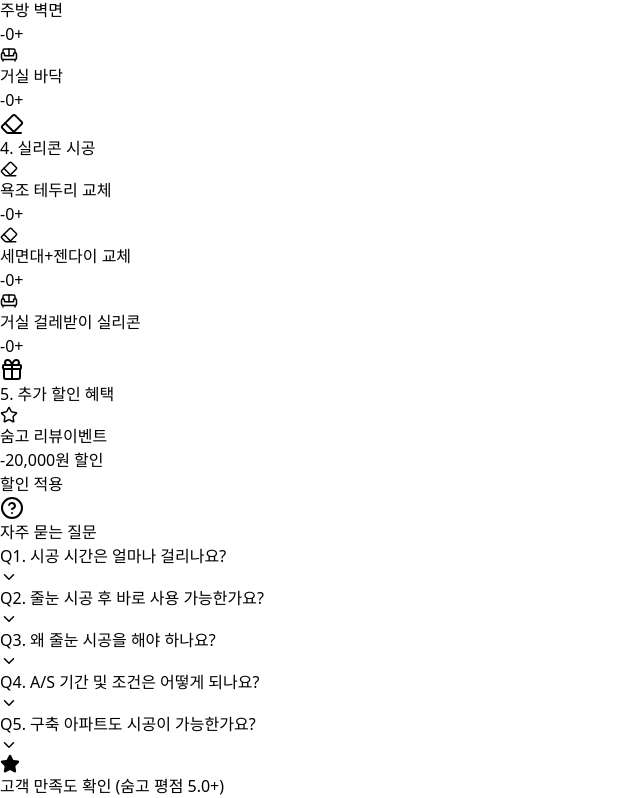
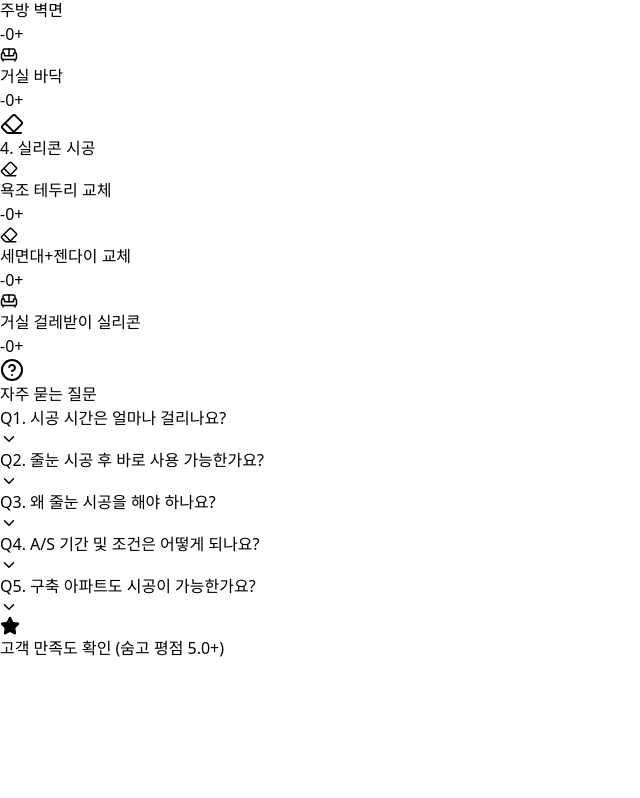
Before and after one commit to jsh5199-ai/julnun-web, a React (Vite) app: page / in a window 1280 px wide. Shown: the part 1566-2364 px from the top of the page, without its empty margins (0-640 px from the left). After the commit the page ends 2226 px from the top, so only its background shows below. Built offline with nearby package versions, Linux system fonts and the light colour scheme.

Commit message:
수정완료

```diff
--- a/src/App.jsx
+++ b/src/App.jsx
@@ -109,7 +109,7 @@ const GlobalStyles = () => (
 );
 
 // =================================================================
-// [데이터] (P_MIX_08 가격 85만으로 수정 및 기타 정의 유지)
+// [데이터] (패키지 정보 등 유지)
 // =================================================================
 const HOUSING_TYPES = [
     { id: 'new', label: '신축 아파트', multiplier: 1.0 },
@@ -247,9 +247,9 @@ const PackageToast = ({ isVisible, onClose, label }) => {
 };
 
 // -------------------------------------------------------------
-// ⭐️ [수정됨] QuoteModal: 최종 금액 스타일 및 문구, 버튼 변경, 이미지 저장 버튼 제거 ⭐️
+// ⭐️ [수정됨] QuoteModal: 최종 금액 스타일 및 문구, 버튼 변경, 리뷰 이벤트 추가 ⭐️
 // -------------------------------------------------------------
-const QuoteModal = ({ calculation, onClose, quoteRef }) => {
+const QuoteModal = ({ calculation, onClose, quoteRef, selectedReviews, toggleReview }) => {
     const {
         price,
         label,
@@ -262,17 +262,14 @@ const QuoteModal = ({ calculation, onClose, quoteRef }) => {
     const totalDiscount = priceBeforeAllDiscount - price;
     const isDiscountApplied = totalDiscount > 0;
 
-    // ⭐️ [로직 유지]: quantity > 0 인 모든 선택 항목 + 할인 항목을 포함
     const packageItems = itemizedPrices.filter(i =>
         i.quantity > 0 && !i.isDiscount
     ).map(item => {
-        // 원래의 선택된 수량과 단위 정보를 사용
         const areaInfo = ALL_AREAS.find(a => a.id === item.id);
 
         return {
             label: item.label,
             materialLabel: item.materialLabel,
-            // 견적서에는 계산의 기반이 된 실제 선택 수량을 표시
             quantity: item.quantity,
             unit: areaInfo ? areaInfo.unit : '개소'
         }
@@ -280,6 +277,8 @@ const QuoteModal = ({ calculation, onClose, quoteRef }) => {
 
     // 리뷰 할인 항목 필터링
     const discountItems = itemizedPrices.filter(i => i.isDiscount);
+    const soomgoReviewEvent = REVIEW_EVENTS.find(evt => evt.id === 'soomgo_review');
+    const isSoomgoReviewApplied = selectedReviews.has('soomgo_review');
 
     // 최소 요금/패키지 적용 시의 라벨
     const displayLabel = minimumFeeApplied
@@ -383,7 +382,7 @@ const QuoteModal = ({ calculation, onClose, quoteRef }) => {
                             </div>
                         )}
 
-                        {/* 4. 이벤트 할인 영역 (숨고 리뷰 이벤트) */}
+                        {/* 4. 이벤트 할인 영역 (견적서 내 할인 상세) */}
                         {discountItems.length > 0 && (
                             <div className='mt-2 pt-2 border-t border-gray-100'>
                                 {discountItems.map((item, index) => (
@@ -400,6 +399,28 @@ const QuoteModal = ({ calculation, onClose, quoteRef }) => {
                                 ))}
                             </div>
                         )}
+
+                        {/* ⭐️ [추가] 숨고 리뷰 이벤트 버튼 (모달 내) ⭐️ */}
+                        <div className='mt-4 p-3 rounded-lg border transition duration-150 bg-gray-50 border-gray-200'>
+                            <div className="flex items-center justify-between">
+                                <div className="flex items-center gap-3">
+                                    <div className={`p-2 rounded-full shadow-sm ${isSoomgoReviewApplied ? 'bg-red-500 text-white' : 'bg-gray-200 text-red-600'}`}>
+                                        <Star size={18} />
+                                    </div>
+                                    <div>
+                                        <div className="font-semibold text-gray-800">{soomgoReviewEvent.label}</div>
+                                        <div className="text-xs text-gray-500"><span className="block text-red-600">-{soomgoReviewEvent.discount.toLocaleString()}원 할인</span></div>
+                                    </div>
+                                </div>
+                                <button
+                                    onClick={() => toggleReview('soomgo_review')}
+                                    className={`py-1 px-3 rounded-full text-xs font-bold transition active:scale-95 ${isSoomgoReviewApplied ? 'bg-red-600 text-white shadow-md' : 'bg-gray-200 text-gray-700 hover:bg-gray-300'}`}
+                                >
+                                    {isSoomgoReviewApplied ? '적용됨' : '할인 적용'}
+                                </button>
+                            </div>
+                        </div>
+                        {/* ⭐️ [추가] 끝 ⭐️ */}
 
                         {/* 5. 최종 금액 영역 (최종 결제 금액 문구 제거, 금액 네이비 변경) */}
                         <div className='mt-6 pt-4 flex justify-end items-end'>
@@ -432,8 +453,11 @@ const QuoteModal = ({ calculation, onClose, quoteRef }) => {
                                 조각타일 및 대리석은 시공불가
                             </div>
                         </div>
-                        {/* ⭐️ [제거됨] 견적서 이미지 저장 버튼 제거 ⭐️ */}
-
+                        <div className='text-center pt-3'>
+                            <button onClick={handleImageSave} className="py-2.5 px-4 bg-gray-100 text-gray-700 rounded-lg font-bold text-sm hover:bg-gray-200 transition shadow-md flex items-center justify-center gap-2 mx-auto active:scale-95">
+                                <Download size={16} /> 견적서 이미지로 저장 (캡처)
+                            </button>
+                        </div>
                     </div>
                     {/* 견적서 캡처 영역 종료 */}
                 </div>
@@ -597,7 +621,7 @@ const ColorPalette = ({ selectedColorId, onSelect, onTileImageUpload, tileImageU
                         style={{
                             zIndex: 5,
                             backgroundImage: 'url(/logo.png)',
-                            backgroundSize: '50%',
+                            backgroundSize: '70%',
                             backgroundRepeat: 'repeat',
                             backgroundPosition: 'center',
                         }}
@@ -938,7 +962,7 @@ export default function App() {
 
 
     // -------------------------------------------------------------
-    // ⭐️ [로직 유지] calculation 로직 (누락 수정 반영된 버전) ⭐️
+    // ⭐️ [로직 유지] calculation 로직 ⭐️
     // -------------------------------------------------------------
     const calculation = useMemo(() => {
         const selectedHousing = HOUSING_TYPES.find(h => h.id === housingType);
@@ -1494,34 +1518,9 @@ export default function App() {
                 </div>
                 </section>
 
-                {/* ⭐️ [추가] 리뷰 이벤트 버튼 ⭐️ */}
-                <div className="bg-white p-5 rounded-xl shadow-lg border border-gray-100 animate-fade-in">
-                    <h2 className="text-lg font-extrabold flex items-center gap-2 mb-4 text-gray-800 border-b pb-2">
-                        <Gift className="h-5 w-5 text-red-500" /> 5. 추가 할인 혜택
-                    </h2>
-                    <div className="space-y-3">
-                        {/* 숨고 리뷰 이벤트 */}
-                        <div className={`p-3 rounded-lg border transition duration-150 ${isSoomgoReviewApplied ? 'bg-red-50 border-red-400' : 'bg-gray-50 border-gray-200 hover:bg-gray-100'}`}>
-                            <div className="flex items-center justify-between">
-                                <div className="flex items-center gap-3">
-                                    <div className={`p-2 rounded-full shadow-sm ${isSoomgoReviewApplied ? 'bg-red-500 text-white' : 'bg-gray-200 text-red-600'}`}>
-                                        <Star size={18} />
-                                    </div>
-                                    <div>
-                                        <div className="font-semibold text-gray-800">{soomgoReviewEvent.label}</div>
-                                        <div className="text-xs text-gray-500"><span className="block text-red-600">-{soomgoReviewEvent.discount.toLocaleString()}원 할인</span></div>
-                                    </div>
-                                </div>
-                                <button
-                                    onClick={() => toggleReview('soomgo_review')}
-                                    className={`py-1 px-3 rounded-full text-xs font-bold transition active:scale-95 ${isSoomgoReviewApplied ? 'bg-red-600 text-white' : 'bg-gray-200 text-gray-700 hover:bg-gray-300'}`}
-                                >
-                                    {isSoomgoReviewApplied ? '적용됨' : '할인 적용'}
-                                </button>
-                            </div>
-                        </div>
-                    </div>
-                </div>
+                {/* ⭐️ [제거] 숨고 리뷰 이벤트 버튼은 모달 안으로 이동했으므로, 여기서는 제거함. ⭐️
+                <div className="bg-white p-5 rounded-xl shadow-lg border border-gray-100 animate-fade-in">...</div>
+                */}
 
                 {/* 자주 묻는 질문 (FAQ) (유지) */}
                 <section className="bg-white p-5 rounded-xl shadow-lg border border-gray-100 animate-fade-in delay-750">
@@ -1630,12 +1629,14 @@ export default function App() {
             {/* 재료 상세 비교 모달 표시 (유지) */}
             {showMaterialModal && <MaterialDetailModal onClose={() => setShowMaterialModal(false)} />}
 
-            {/* ⭐️ [추가] 견적서 상세 모달 렌더링 ⭐️ */}
+            {/* ⭐️ [추가] 견적서 상세 모달 렌더링 (리뷰 상태/토글 함수 전달) ⭐️ */}
             {showModal && (
                 <QuoteModal
                     calculation={calculation}
                     onClose={() => setShowModal(false)}
                     quoteRef={quoteRef}
+                    selectedReviews={selectedReviews}
+                    toggleReview={toggleReview} // 토글 함수 전달
                 />
             )}
         </div>
```
